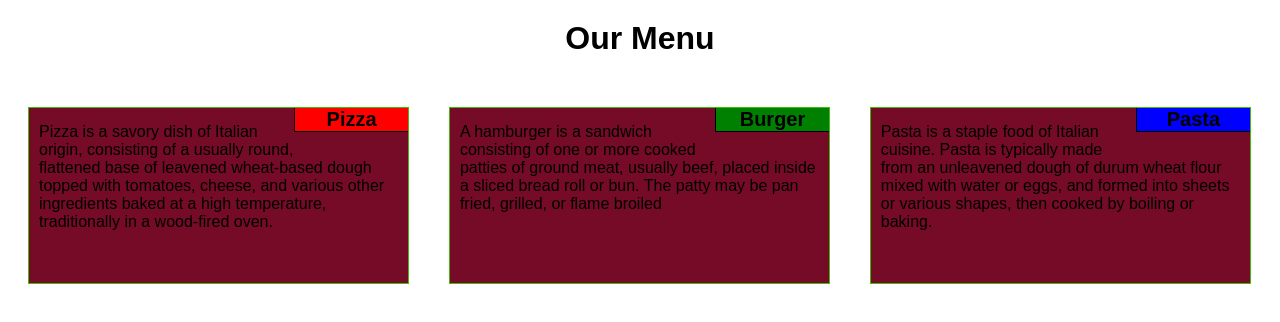
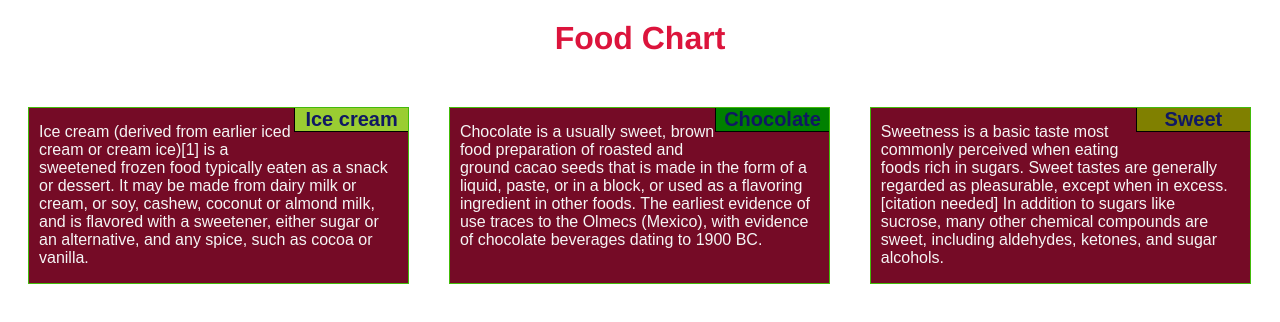
Before and after one commit to topu29/mod-2-solutiton-webdevCoursera-, a plain HTML site: page index..html in a window 1280 px wide. Drawn offline with Linux system fonts and the light colour scheme.

Commit message:
all updated

```diff
--- a/css/stylepage.css
+++ b/css/stylepage.css
@@ -21,6 +21,8 @@ h1
   margin-top: 20px;
   margin-bottom: 40px;
   text-align: center;
+  font-family: 'Franklin Gothic Medium', 'Arial Narrow', Arial, sans-serif;
+  color: crimson;
 
 }
 section {
@@ -29,6 +31,7 @@ section {
   margin: 10px;
   height: auto;
   background-color: rgb(117, 11, 38) ;
+  color:whitesmoke;
 }
 h2{
   float: right;
@@ -36,18 +39,18 @@ h2{
   margin-top: 0px;
   font-size: 125%;
   text-align: center;
-
   border-left: 1px solid black;
   border-bottom: 1px solid black;
+  color: rgb(16, 24, 99);
 }
-#pizza{
-	background-color: red;
+#iceCream{
+	background-color: yellowgreen;
 }
-#burger{
+#Chocolate{
 	background-color:green;
 }
-#pasta{
-	background-color: blue;
+#Sweet{
+	background-color: olive;
 }
 .col-lg-4,.col-md-6, .col-md-12, .col-sm-12 {
     background-color: white;
--- a/index..html
+++ b/index..html
@@ -7,36 +7,36 @@
 </head>
 
 <body>
-    <h1> Our Menu</h1>
+    <h1> Food Chart</h1>
     <div class="row">
         <div class="col-lg-4 col-md-6 col-sm-12">
             <section>
 
-                <h2 id="pizza">Pizza</h2>
+                <h2 id="iceCream">Ice cream</h2>
                 <p>
-                    Pizza is a savory dish of Italian origin, consisting of a usually round, flattened base of leavened
-                    wheat-based dough topped with tomatoes, cheese, and various other ingredients baked at a high
-                    temperature, traditionally in a wood-fired oven.</p>
+                    Ice cream (derived from earlier iced cream or cream ice)[1] is a sweetened frozen food typically
+                    eaten as a snack or dessert. It may be made from dairy milk or cream, or soy, cashew,
+                    coconut or almond milk, and is flavored with a sweetener, either sugar or an alternative,
+                    and any spice, such as cocoa or vanilla.</p>
             </section>
         </div>
         <div class="col-lg-4 col-md-6 col-sm-12 ">
             <section>
-                <h2 id="burger">Burger</h2>
+                <h2 id="Chocolate">Chocolate</h2>
                 <p>
 
-                    A hamburger is a sandwich consisting of one or more cooked patties of ground meat, usually beef,
-                    placed inside a sliced bread roll or bun. The patty may be pan fried, grilled, or flame broiled</p>
+                    Chocolate is a usually sweet, brown food preparation of roasted and ground cacao seeds that is made in the form of a liquid, paste, or in a block, or used as a flavoring ingredient in other foods.
+                    The earliest evidence of use traces to the Olmecs (Mexico), with evidence of chocolate beverages dating to 1900 BC.</p>
             </section>
         </div>
 
         <div class="col-lg-4 col-md-12 col-sm-12">
             <section>
-                <h2 id="pasta">Pasta</h2>
+                <h2 id="Sweet">Sweet</h2>
                 <p>
 
-                    Pasta is a staple food of Italian cuisine. Pasta is typically made from an unleavened dough of durum
-                    wheat flour mixed with water or eggs, and formed into sheets or various shapes, then cooked by
-                    boiling or baking.</p>
+                    Sweetness is a basic taste most commonly perceived when eating foods rich in sugars. Sweet tastes are generally regarded as pleasurable, except when in excess.[citation needed] In addition to sugars like sucrose,
+                    many other chemical compounds are sweet, including aldehydes, ketones, and sugar alcohols.</p>
             </section>
         </div>
     </div>
```
